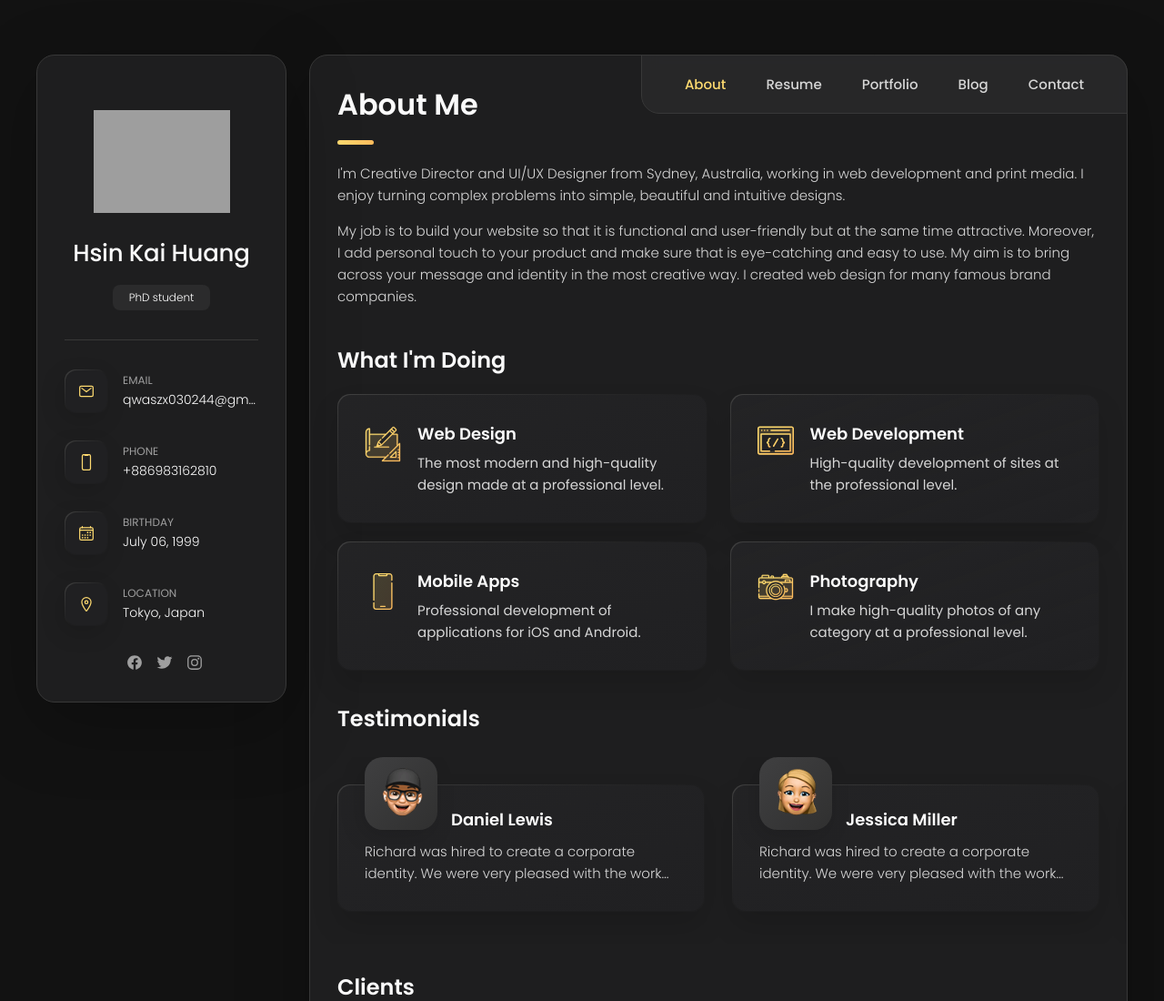
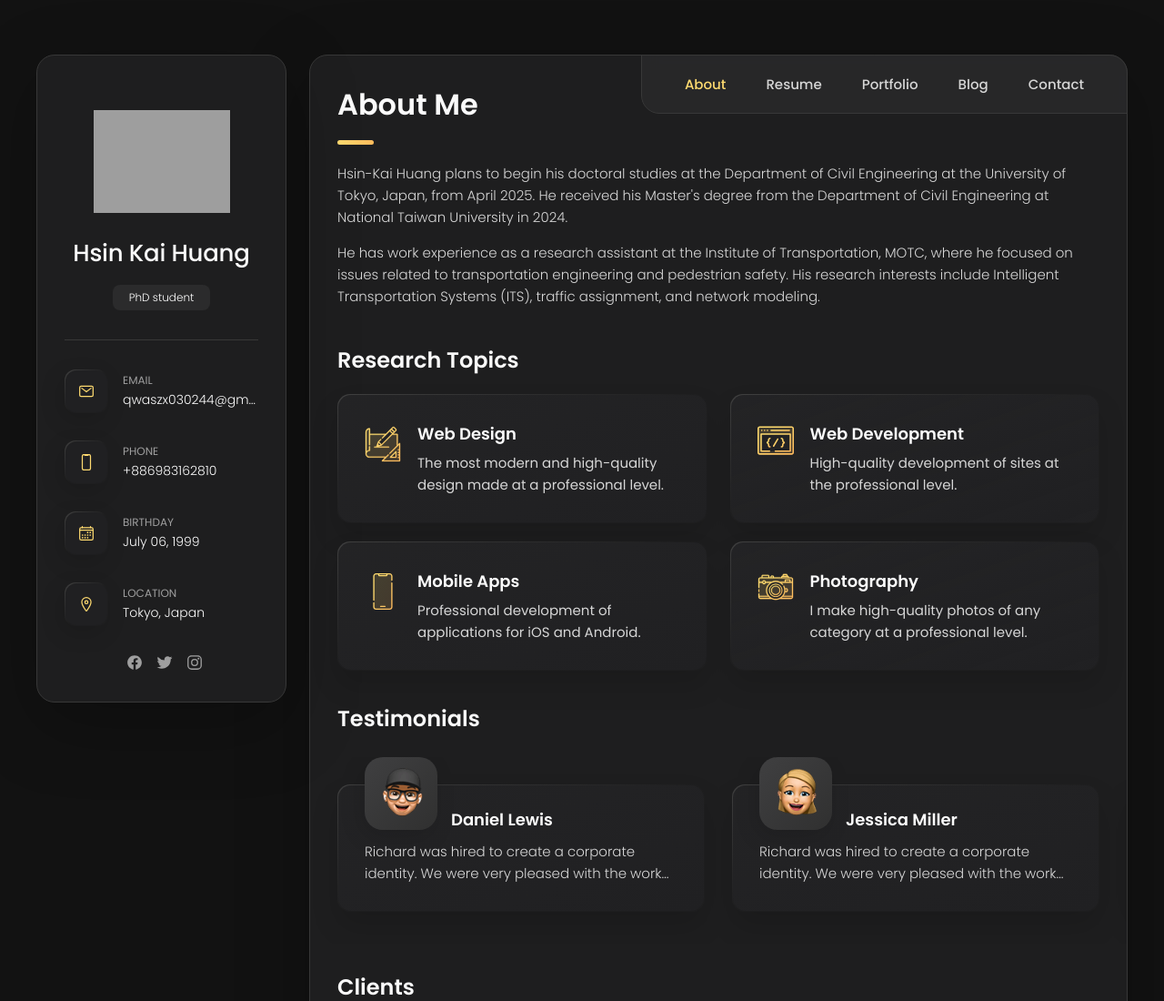
Before and after one commit to HsinKaiHuang/hsinkaihuang.github.io, a plain HTML site: page index.html in a window 1280 px wide. Shown: the top 1100 px of the page at 91% size. Drawn offline with nearby package versions, Linux system fonts and the light colour scheme; grey boxes are pictures that could not be loaded.

Commit message:
Update index.html

```diff
--- a/index.html
+++ b/index.html
@@ -209,17 +209,12 @@
 
         <section class="about-text">
           <p>
-            I'm Creative Director and UI/UX Designer from Sydney, Australia, working in web development and print media.
-            I enjoy
-            turning complex problems into simple, beautiful and intuitive designs.
-          </p>
+            Hsin-Kai Huang plans to begin his doctoral studies at the Department of Civil Engineering at the University of Tokyo, Japan,
+            from April 2025. He received his Master's degree from the Department of Civil Engineering at National Taiwan University in 2024.           </p>
 
           <p>
-            My job is to build your website so that it is functional and user-friendly but at the same time attractive.
-            Moreover, I
-            add personal touch to your product and make sure that is eye-catching and easy to use. My aim is to bring
-            across your
-            message and identity in the most creative way. I created web design for many famous brand companies.
+            He has work experience as a research assistant at the Institute of Transportation, MOTC, where he focused on issues related to transportation engineering and pedestrian safety.
+            His research interests include Intelligent Transportation Systems (ITS), traffic assignment, and network modeling.
           </p>
         </section>
 
@@ -230,7 +225,7 @@
 
         <section class="service">
 
-          <h3 class="h3 service-title">What i'm doing</h3>
+          <h3 class="h3 service-title">Research Topics</h3>
 
           <ul class="service-list">
 
```
